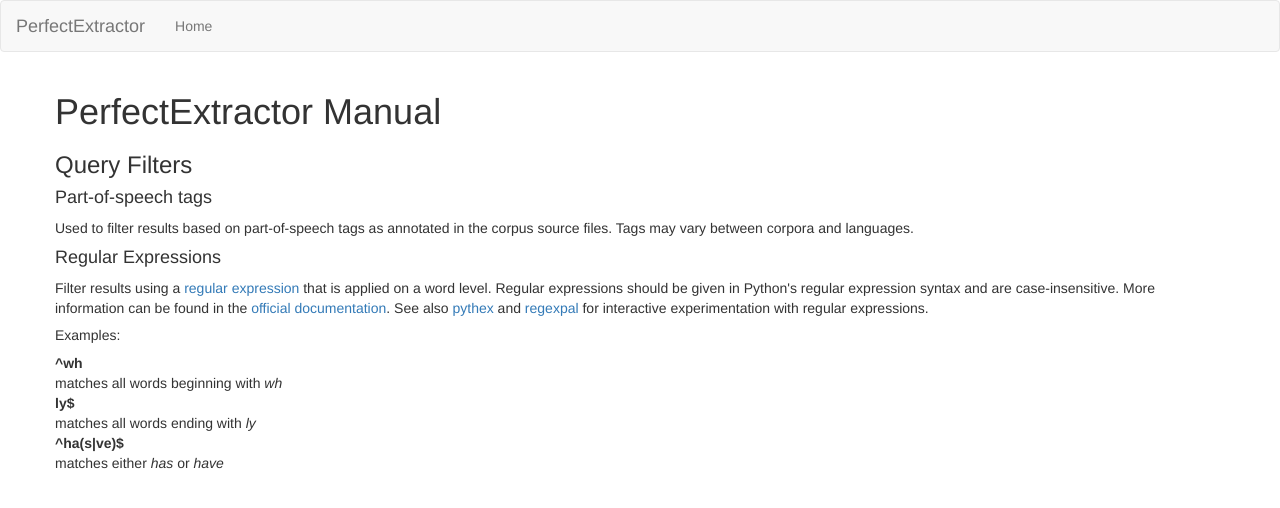
After one commit to time-in-translation/perfectextractor-ui, a Django app: page /help in a window 1280 px wide. The commit adds this page. Shown: the top 508 px of the page. Run offline with Django 3.2, Linux system fonts and the light colour scheme; parts of the project's set-up code (start-up, migrations or seed data) failed here and were passed over; some libraries are stand-ins or nearby versions.

Commit message:
added help page with some placeholder text

```diff
--- /dev/null
+++ b/perfectextractor_ui/templates/help.html
@@ -0,0 +1,23 @@
+{% extends 'base/base.html' %}
+
+{% block content %}
+<h1>PerfectExtractor Manual</h1>
+<section id="filters">
+<h3>Query Filters</h3>
+    <section id="pos">
+        <h4>Part-of-speech tags</h4>
+        Used to filter results based on part-of-speech tags as annotated in the corpus source files. Tags may vary between corpora and languages.
+    </section>
+    <section id="regex">
+        <h4>Regular Expressions</h4>
+        Filter results using a <a href="https://en.wikipedia.org/wiki/Regular_expressio">regular expression</a> that is applied on a word level. Regular expressions should be
+        given in Python's regular expression syntax and are case-insensitive. More information can be found in the <a href="https://docs.python.org/3.8/library/re.html">official documentation</a>. See also <a href="https://pythex.org/">pythex</a> and <a href="https://www.regexpal.com/">regexpal</a> for interactive experimentation with regular expressions.
+        <h5>Examples:</h5>
+        <dl>
+          <dt>^wh</dt><dd>matches all words beginning with <em>wh</em></dd>
+          <dt>ly$</dt><dd>matches all words ending with <em>ly</em></dd>
+          <dt>^ha(s|ve)$</dt><dd>matches either <em>has</em> or <em>have</em></dd>
+        </dl>
+    </section>
+</section>
+{% endblock %}
--- a/perfectextractor_ui/urls.py
+++ b/perfectextractor_ui/urls.py
@@ -15,5 +15,6 @@
     path('cancel/<int:task_id>', views.cancel, name='cancel'),
     path('download/<int:task_id>', views.download, name='download'),
     path('import_query', views.import_query, name='import_query'),
+    path('help', views.help, name='help'),
     path('admin/', admin.site.urls),
 ] + static('/static/', document_root=settings.STATIC_ROOT)
--- a/perfectextractor_ui/views.py
+++ b/perfectextractor_ui/views.py
@@ -174,3 +174,7 @@
     else:
         form = ImportQueryForm()
         return render(request, 'import.html', dict(form=form))
+
+
+def help(request):
+    return render(request, 'help.html')
```
Also changed, not shown: perfectextractor_ui/templates/home.html (+10 -0 lines).
